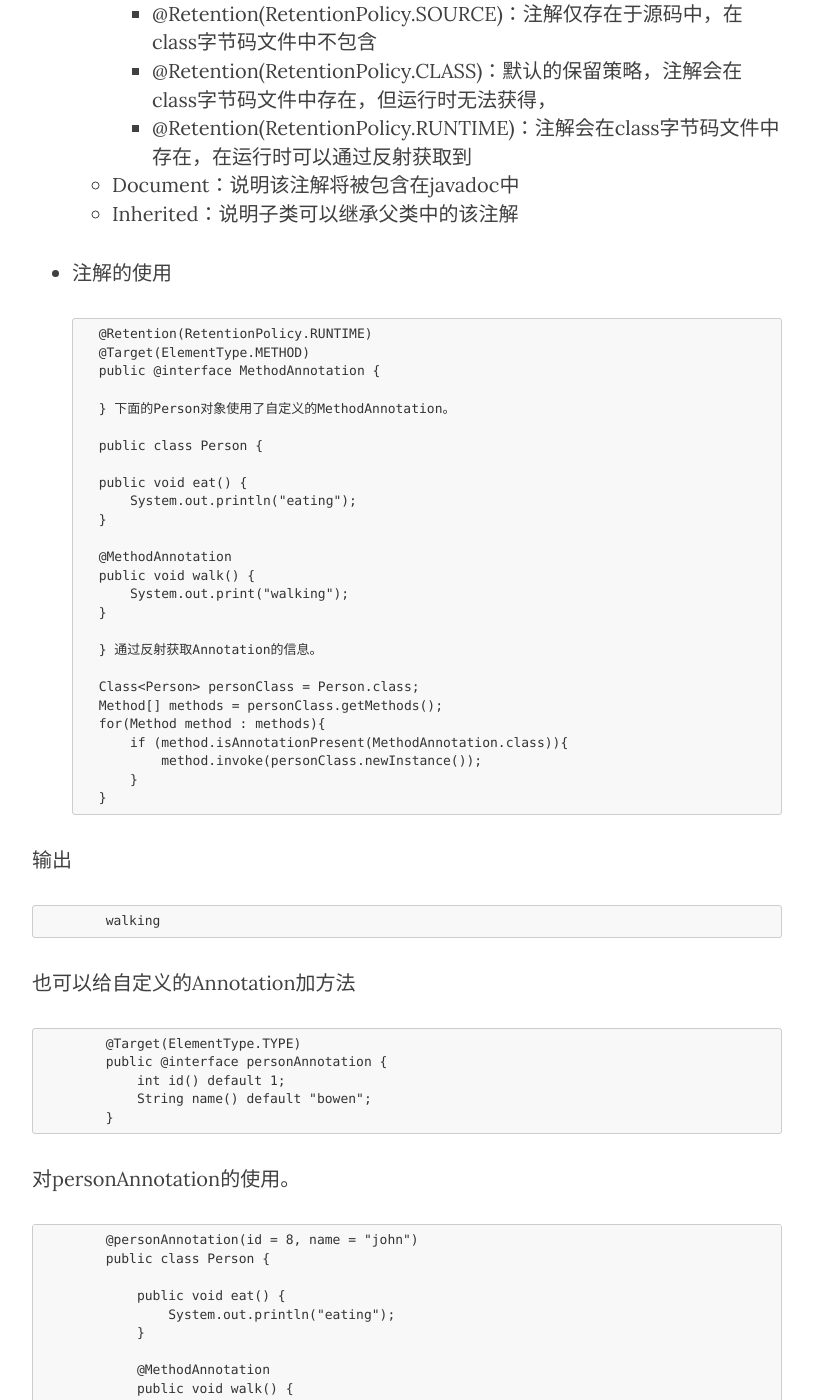
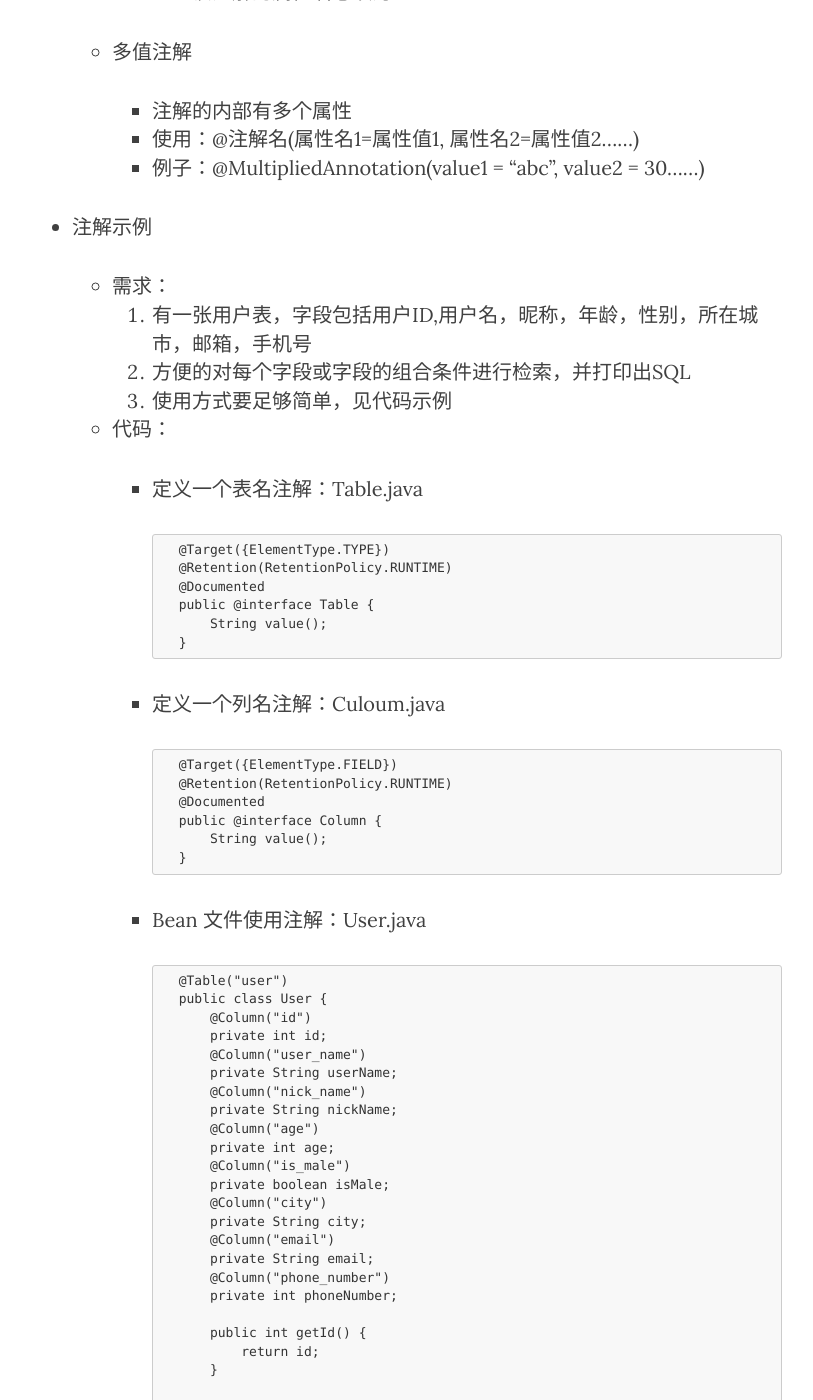
Before and after one commit to jingbolee/jingbolee.github.io, a Jekyll site: the page built from _posts/2016-05-11-java-annotation.md, in a window 1280 px wide and 1400 px high, scrolled down 2871 px. Shown: the whole window, without its empty margins (233-1046 px from the left). Built offline with Jekyll 4.4.1, drawn with Linux system fonts in a browser that asks for light colours; nearby versions of some CDN libraries; some of the changed text lies outside the part shown.

Commit message:
完善 java 注解中自己的理解

```diff
--- a/_posts/2016-05-11-java-annotation.md
+++ b/_posts/2016-05-11-java-annotation.md
@@ -1,6 +1,6 @@
 ---
 layout:     post
-title:      "Java注解的理解和使用以及原理"
+title:      "Java 注解的理解和使用以及原理"
 subtitle:   "Annotation"
 date:       2016-05-11
 author:     "Jerome"
@@ -9,17 +9,40 @@ header-img: "img/post-bg-06.jpg"
 
 
 - 什么是注解
-  - 提供除了程序本身逻辑外的额外的数据信息。Annotation对于标注的代码没有直接的影响，它不可以直接与标注的代码产生交互，但其他组件可以使用这些信息
-  - 注解是一种类型，与类class,接口interface,枚举enum一样，可以定义，使用，定义自己的属性和方法
-  - 注解不会改变程序的编译方式
+
+	- 从 java 1.5 开始加入的一个特性
+  - 注解是一种类型，与类class,接口interface,枚举enum一样，可以定义，使用，定义自己的成员属性。
   - 注解是当作一个修饰符来使用，它被置于被注解项之前，每一个注解的名称前面加@符号
   - 每个注解都必须通过一个注解接口进行定义
-  - 注解有元注解和自定义注解
   - 所有的注解接口都隐式的扩展自java.lang.annotation.Annotation接口
-  - 无法扩展注解接口
+
+- 注解分类
+	- 根据谁定义的注解
+		- JDK 注解
+			- @Override：标识某一个方法是否覆盖了它的父类的方法
+			- @Deprecated：
+			- @SuppressWarnings：
+		- 元注解
+			- @Target：使用范围
+			- @Retention：生命周期
+			- @Inherited：可继承
+			- @Documented：可生成 java 文档
+		- 自定义注解
+
+	- 根据注解在 java 中的作用范围(由元注解 @Retention 决定)
+		- source：只存在于源文件中
+		- class：存在于源文件和编译后的文件中
+		- Runtime：存在于运行时，甚至会影响到代码的逻辑
+
+	- 根据是否有成员分为标识注解和值注解
+
 - 注解的语法
   - 通过注解接口定义：
 
+			@Target({Element.TYPE,Element.METHOD}) //使用范围为类、接口、方法
+			@Retention(RetentionPolicy.RUNTIME)//作用范围为运行时
+			@Inherited  //可被继承
+			@Documented  //可生成文档
 	     	public @interface BugReport{
 				String assignedTo() default "[none]"
 	  			int severity() = 0;
@@ -31,122 +54,251 @@ header-img: "img/post-bg-06.jpg"
 			public void method(...){
 				...}
 
-  -
 
-- Java中的注解，java.lang包中预定义了三个注解
-   - @Override：标识某一个方法是否覆盖了它的父类的方法
-   - @Deprecated：这是一个标记注解，警告这个方法以后是要被删除的
-   - @SuppressWarnings：抑制编译器产生警告信息
-      - unchecked
-      - path
-      - serial
-      - finally
-      - fallthrough
+- 注解中的元注解
+	- @Target：定义该注解的使用范围
+		- TYPE：类或者接口
+		- METHOD：方法
+		- FIELD：成员
+		- PARAMETER：参数
+		- LOCAL-VARIABLE：局部变量
+		- PACKAGE：包
+		- ANNOTATION_TYPE：注解类型
+		- CONSTRUCTOR：构造方法
+	- @Retention：定义该注解的作用范围
+		- SOURCE：源文件
+		- CLASS：编译后的文件，及class文件
+		- RUNTIME：运行时
+	- @Inherited：该注解可继承
+		- 只有类的注解可以被继承
+		- 接口的注解无法继承
+		- 子类中没有重写的方法，可以继承注解
+	- @Documented：该注解可生成文档
 
 
-| 注解接口        | 应用场合    | 目的 |
-| -------------|:------------:| ------: |
-| Deprecated   | 全部	      | 标记为过时的 |
-| SupportWarings| 除了包和注解之外的所有情况 |  阻止某个给定类型的警告信息 |
-| Override     | 方法	      | 检查该方法是否覆盖了某一个父类方法|
-| Target      | 注解       |  指明可以应用这个注解的那些项 |
-| Retention      | 注解       |  指明这个注解可以保留多久 |
-| Document      | 注解       |  指明这个注解包含在注解项的文档中 |
-| Inherited      | 注解       |  指明当这个注解应用于一个类的时候，能够自动被它的子类继承 |
 
 - 注解的类型
    - 标记注解
+
+
       - 注解的内部没有属性
       - 使用：@注解名
       - 例子：@MarkAnnotation
+
+
    - 单值注解
+
+
       - 注解的内部只有一个属性
       - 使用：@注解名（属性名=属性值）
       - 例子：@SingleAnnotation(value="abc") 可以写成@SingleAnnotation("abc")
       - 特性：(属性名=属性值)可以简化为(属性值)，但是需要满足以下两个条件：
-1、该注解必须为单值注解
-2、该注解的属性名必须为value
-   - 多只注解
+	      - 	该注解必须为单值注解
+		  - 该注解的属性名必须为value
+
+   - 多值注解
+
+
       - 注解的内部有多个属性
       - 使用：@注解名(属性名1=属性值1, 属性名2=属性值2……)
       - 例子：@MultipliedAnnotation(value1 = "abc", value2 = 30……)
-- 元注解，元注解是指注解的注解。包括  @Retention @Target @Document @Inherited四种。
-  - Target：限制该注解可以使用范围
-     - @Target(ElementType.ANNOTATION_TYPE)：注解类型声明
-     - @Target(ElementType.PACKAGE)：包
-     - @Target(ElementType.TYPE)：类，枚举，接口，注解
-     - @Target(ElementType.METHOD)：方法
-     - @Target(ElementType.CONSTRUCTOR)：构造方法
-     - @Target(ElementType.FIELD)：字段、枚举常量
-     - @Target(ElementType.PARAMETER)：方法或构造方法的参数
-     - @Target(ElementType.LOCAL_VARIABLE)：局部变量
 
 
-  - Retention：注解的保留策略
-     - @Retention(RetentionPolicy.SOURCE)：注解仅存在于源码中，在class字节码文件中不包含
-     - @Retention(RetentionPolicy.CLASS)：默认的保留策略，注解会在class字节码文件中存在，但运行时无法获得，
-     - @Retention(RetentionPolicy.RUNTIME)：注解会在class字节码文件中存在，在运行时可以通过反射获取到
-  - Document：说明该注解将被包含在javadoc中
-  - Inherited：说明子类可以继承父类中的该注解
-- 注解的使用
+- 注解示例
 
-		@Retention(RetentionPolicy.RUNTIME)
-		@Target(ElementType.METHOD)
-		public @interface MethodAnnotation {
+	- 需求：
+		1. 有一张用户表，字段包括用户ID,用户名，昵称，年龄，性别，所在城市，邮箱，手机号
+		2. 方便的对每个字段或字段的组合条件进行检索，并打印出SQL
+		3. 使用方式要足够简单，见代码示例
 
-		}
-下面的Person对象使用了自定义的MethodAnnotation。
+	- 代码：
+		- 定义一个表名注解：Table.java
 
-		public class Person {
+				@Target({ElementType.TYPE})
+				@Retention(RetentionPolicy.RUNTIME)
+				@Documented
+				public @interface Table {
+				    String value();
+				}
 
-	    public void eat() {
-	        System.out.println("eating");
-	    }
+		- 定义一个列名注解：Culoum.java
 
-	    @MethodAnnotation
-	    public void walk() {
-	        System.out.print("walking");
-	    }
+				@Target({ElementType.FIELD})
+				@Retention(RetentionPolicy.RUNTIME)
+				@Documented
+				public @interface Column {
+				    String value();
+				}
 
-		}
-通过反射获取Annotation的信息。
+		- Bean 文件使用注解：User.java
 
-		Class<Person> personClass = Person.class;
-        Method[] methods = personClass.getMethods();
-        for(Method method : methods){
-            if (method.isAnnotationPresent(MethodAnnotation.class)){
-                method.invoke(personClass.newInstance());
-            }
-        }
+				@Table("user")
+				public class User {
+				    @Column("id")
+				    private int id;
+				    @Column("user_name")
+				    private String userName;
+				    @Column("nick_name")
+				    private String nickName;
+				    @Column("age")
+				    private int age;
+				    @Column("is_male")
+				    private boolean isMale;
+				    @Column("city")
+				    private String city;
+				    @Column("email")
+				    private String email;
+				    @Column("phone_number")
+				    private int phoneNumber;
 
-输出
+				    public int getId() {
+				        return id;
+				    }
 
-		walking
+				    public void setId(int id) {
+				        this.id = id;
+				    }
 
-也可以给自定义的Annotation加方法
+				    public String getUserName() {
+				        return userName;
+				    }
 
-		@Target(ElementType.TYPE)
-		public @interface personAnnotation {
-		    int id() default 1;
-		    String name() default "bowen";
-		}
+				    public void setUserName(String userName) {
+				        this.userName = userName;
+				    }
 
-对personAnnotation的使用。
+				    public String getNickName() {
+				        return nickName;
+				    }
 
-		@personAnnotation(id = 8, name = "john")
-		public class Person {
+				    public void setNickName(String nickName) {
+				        this.nickName = nickName;
+				    }
 
-		    public void eat() {
-		        System.out.println("eating");
-		    }
+				    public int getAge() {
+				        return age;
+				    }
 
-		    @MethodAnnotation
-		    public void walk() {
-		        System.out.print("walking");
-		    }
+				    public void setAge(int age) {
+				        this.age = age;
+				    }
 
-		}
+				    public boolean isMale() {
+				        return isMale;
+				    }
+
+				    public void setMale(boolean male) {
+				        isMale = male;
+				    }
+
+				    public String getCity() {
+				        return city;
+				    }
+
+				    public void setCity(String city) {
+				        this.city = city;
+				    }
+
+				    public String getEmail() {
+				        return email;
+				    }
+
+				    public void setEmail(String email) {
+				        this.email = email;
+				    }
+
+				    public int getPhoneNumber() {
+				        return phoneNumber;
+				    }
+
+				    public void setPhoneNumber(int phoneNumber) {
+				        this.phoneNumber = phoneNumber;
+				    }
+				}
+
+		- 通过反射解析注解 AnnotationTest.java
+
+				public class AnnotationTest {
+
+				    public static void main(String[] args) {
+				        User u1 = new User();
+				        u1.setId(1023);
+				        u1.setMale(false);
+				        u1.setAge(22);
+				        u1.setEmail("jerome@android.com");
+				        u1.setPhoneNumber(1378902);
+				        u1.setCity("beijing");
+
+				        System.out.println(query(u1));
+				    }
+
+				    public static String query(Object student) {
+				        StringBuffer sb = new StringBuffer();
+				        sb.append("select * from ");
+				        Class c = student.getClass();
+				        boolean isExit = c.isAnnotationPresent(Table.class);
+				        if (!isExit) {
+				            return null;
+				        }
+				        Table table = (Table) c.getAnnotation(Table.class);
+				        String value = table.value();
+				        sb.append(value).append(" where 1=1 ");
+
+				        Field[] fields = c.getDeclaredFields();
+				        for (Field field : fields) {
+				            if (!field.isAnnotationPresent(Column.class)) {
+				                continue;
+				            }
+				            Column column = field.getAnnotation(Column.class);
+				            String columnName = column.value();
+				            String fieldName = field.getName();
+
+				            StringBuffer tempSb = new StringBuffer();
+				            if (fieldName.startsWith("is")) {
+				                tempSb.append(fieldName);
+				            } else {
+				                tempSb.append("get").append(fieldName.substring(0, 1).toUpperCase()).append(fieldName.substring(1));
+				            }
+
+				            String methodName = tempSb.toString();
+				            try {
+				                Method method = c.getMethod(methodName);
+				                Object fieldValue = method.invoke(student);
+				                if (fieldValue instanceof Integer && ((Integer) fieldValue != 0)) {
+				                    sb.append(" and ").append(columnName).append(" = ").append(fieldValue);
+				                } else if (fieldValue instanceof String && fieldValue != null) {
+				                    sb.append(" and ").append(columnName).append(" = ").append("'").append(fieldValue).append("'");
+				                } else if (fieldValue instanceof Boolean) {
+				                    sb.append(" and ").append(columnName).append(" = ").append(fieldValue);
+				                }else if (fieldValue instanceof Float && (Float)fieldValue != 0){
+				                    sb.append(" and ").append(columnName).append(" = ").append(fieldValue);
+				                }else if (fieldValue instanceof Double && (Double)fieldValue != 0){
+				                    sb.append(" and ").append(columnName).append(" = ").append(fieldValue);
+				                }else if (fieldValue instanceof Character && (Character)fieldValue != null){
+				                    sb.append(" and ").append(columnName).append(" = ").append("'").append(fieldValue).append("'");
+				                }
+				            } catch (NoSuchMethodException e) {
+				                e.printStackTrace();
+				            } catch (InvocationTargetException e) {
+				                e.printStackTrace();
+				            } catch (IllegalAccessException e) {
+				                e.printStackTrace();
+				            }
+				        }
+				        return sb.toString();
+				    }
+				}
+
+		- 结果：
+
+
+				select * from user where 1=1  and id = 1023 and age = 22 and is_male = false and city = 'beijing' and email = 'jerome@android.com' and phone_number = 1378902
+
+
+
 - 注解原理
-  - 当Java源代码被编译时，编译器的一个插件annotation处理器则会处理这些annotation。处理器可以产生报告信息，或者创建附加的Java源文件或资源。如果annotation本身被加上了RententionPolicy的运行时类，则Java编译器则会将annotation的元数据存储到class文件中。然后，Java虚拟机或其他的程序可以查找这些元数据并做相应的处理。
 
-  - 当然除了annotation处理器可以处理annotation外，我们也可以使用反射自己来处理annotation。Java SE 5有一个名为AnnotatedElement的接口，Java的反射对象类Class,Constructor,Field,Method以及Package都实现了这个接口。这个接口用来表示当前运行在Java虚拟机中的被加上了annotation的程序元素。通过这个接口可以使用反射读取annotation。AnnotatedElement接口可以访问被加上RUNTIME标记的annotation，相应的方法有getAnnotation,getAnnotations,isAnnotationPresent。由于Annotation类型被编译和存储在二进制文件中就像class一样，所以可以像查询普通的Java对象一样查询这些方法返回的Annotation。
+
+  - 当 Java 源代码被编译时，编译器的一个插件 annotation 处理器则会处理这些 annotation 。处理器可以产生报告信息，或者创建附加的 Java 源文件或资源。如果annotation 本身被加上了 RententionPolicy 的运行时类，则 Java 编译器则会将annotation 的元数据存储到 class 文件中。然后，Java 虚拟机或其他的程序可以查找这些元数据并做相应的处理。
+
+  - 当然除了 annotation 处理器可以处理 annotation 外，我们也可以使用反射自己来处理annotation 。Java SE 5 有一个名为 AnnotatedElement 的接口，Java 的反射对象类Class , Constructor , Field , Method 以及 Package 都实现了这个接口。这个接口用来表示当前运行在 Java 虚拟机中的被加上了 annotation 的程序元素。通过这个接口可以使用反射读取 annotation 。AnnotatedElement 接口可以访问被加上 RUNTIME 标记的annotation，相应的方法有 getAnnotation , getAnnotations , isAnnotationPresent 。由于 Annotation 类型被编译和存储在二进制文件中就像 class 一样，所以可以像查询普通的 Java 对象一样查询这些方法返回的 Annotation。
```
